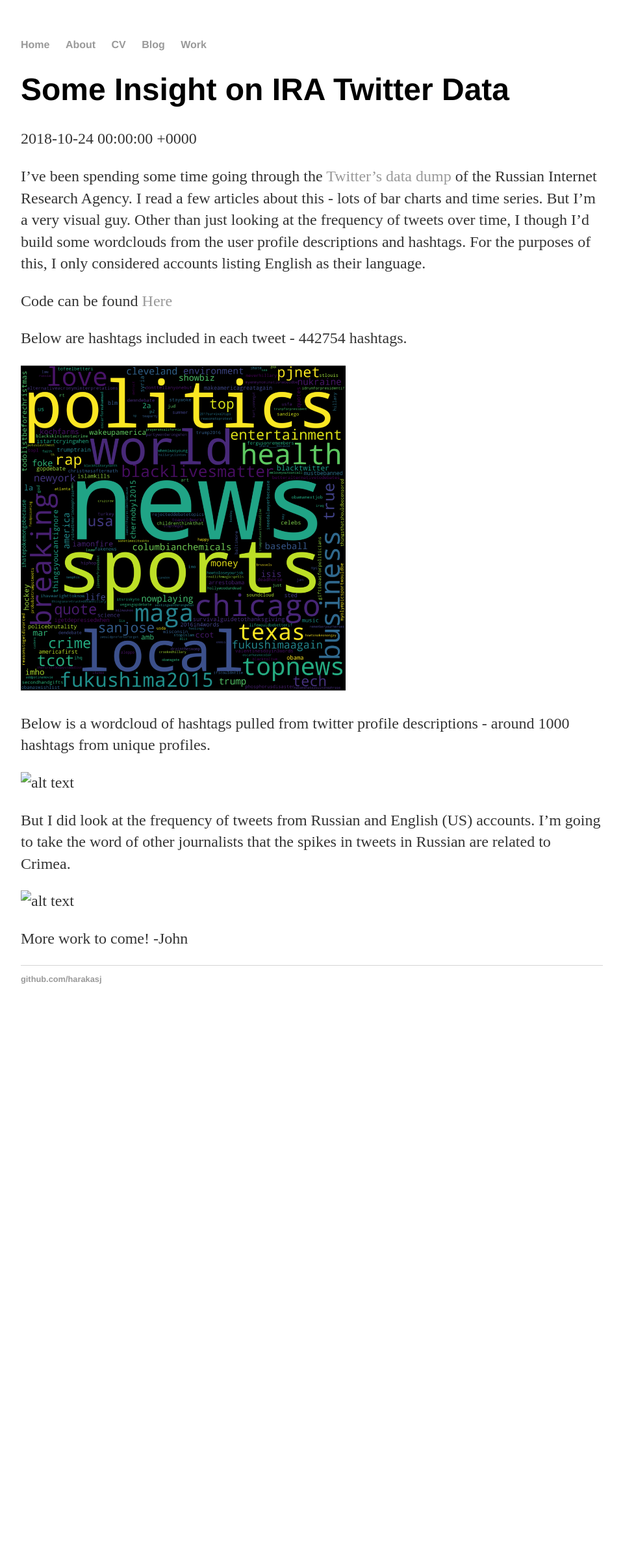
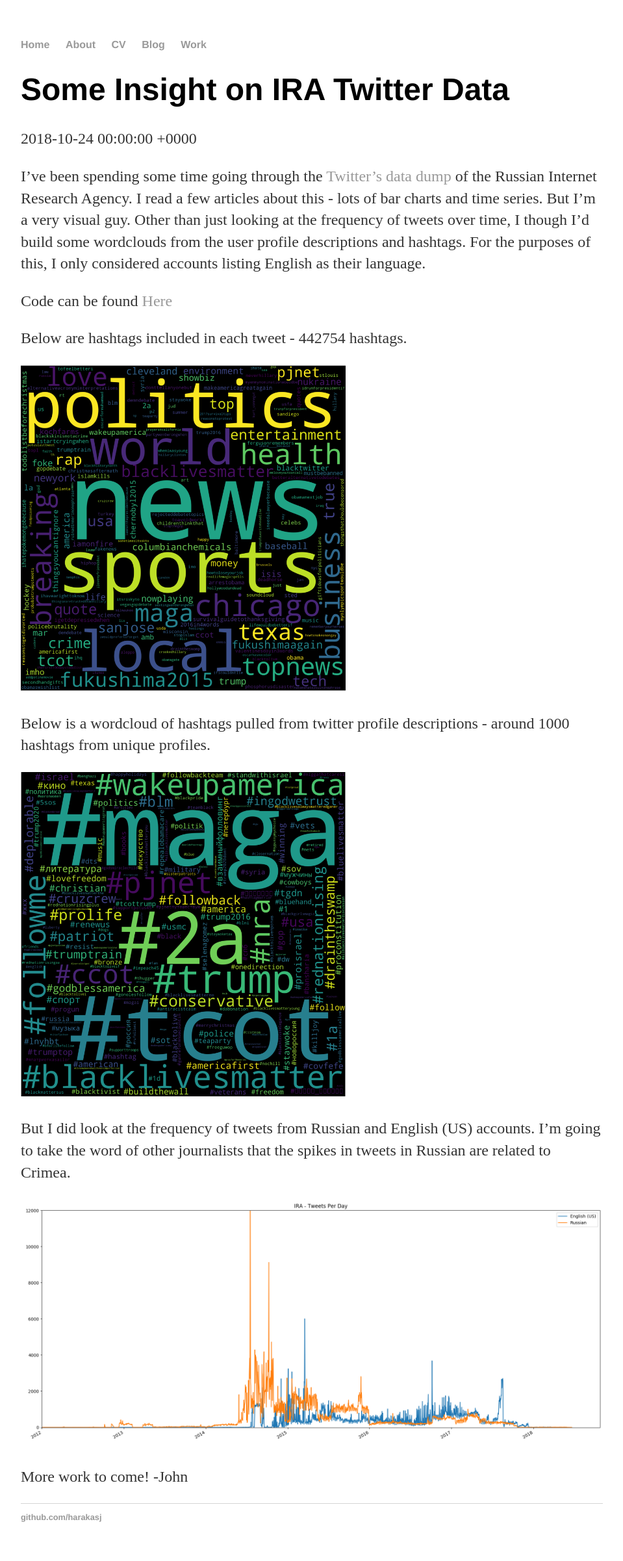
Before and after one commit to harakasj/harakasj.github.io, a Jekyll site: the page built from _posts/2018-10-24-IRA-twitter-data.md, in a window 1280 px wide. Shown: the whole page at 65% size, without its empty margins (160-1119 px from the left). Built offline with Jekyll 4.4.1, drawn with Linux system fonts in a browser that asks for light colours; before the commit the page ends 1574 px from its top, so only the background shows below that.

Commit message:
Update 2018-10-24-IRA-twitter-data.md

```diff
--- a/_posts/2018-10-24-IRA-twitter-data.md
+++ b/_posts/2018-10-24-IRA-twitter-data.md
@@ -13,11 +13,11 @@ Below are hashtags included in each tweet - 442754 hashtags.
 
 Below is a wordcloud of hashtags pulled from twitter profile descriptions - around 1000 hashtags from unique profiles.
 
-<img src="../images/IRA-hashtag-profile-wordcloud.png" alt="alt text" width="500">
+<img src="../../../../images/IRA-hashtag-profile-wordcloud.png" alt="alt text" width="500">
 
 But I did look at the frequency of tweets from Russian and English (US) accounts. I'm going to take the word of other journalists that the spikes in tweets in Russian are related to Crimea.
 
-<img src="../images/IRA-TweetsPerDay.png" alt="alt text" width="900">
+<img src="../../../../images/IRA-TweetsPerDay.png" alt="alt text" width="900">
 
 More work to come!
 -John
```
